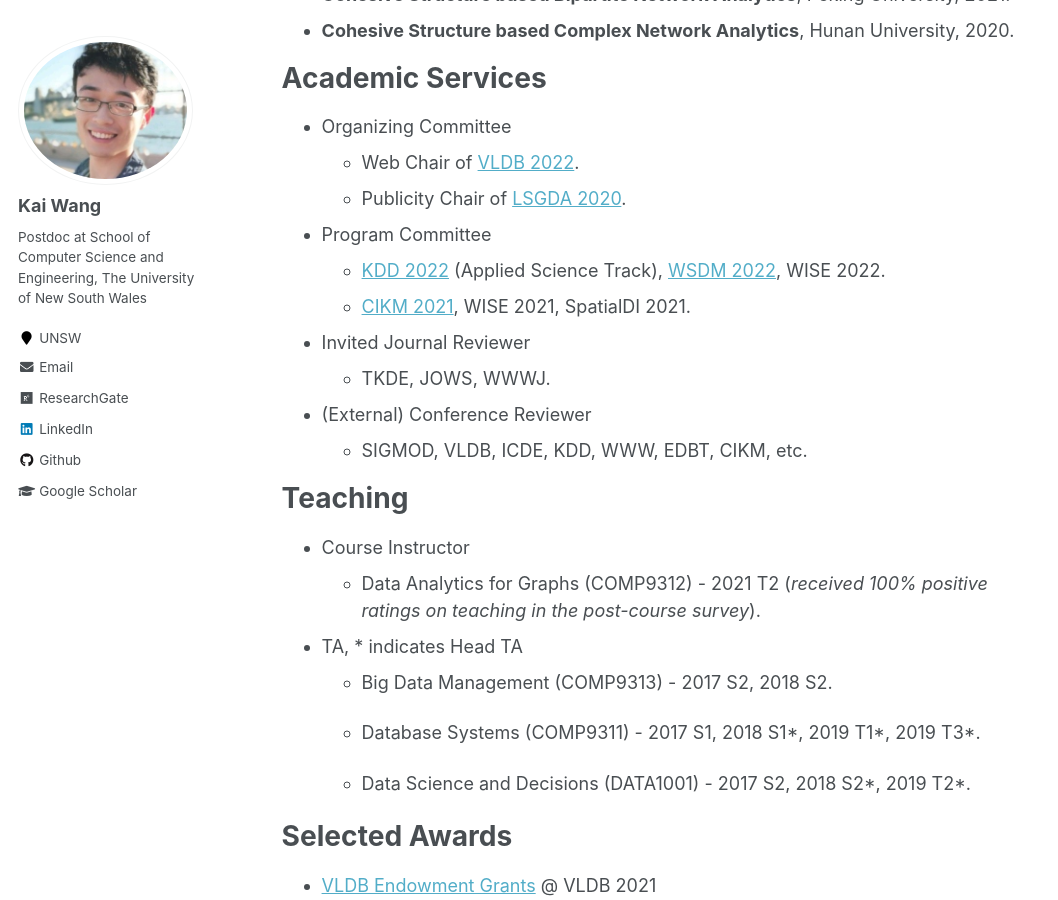
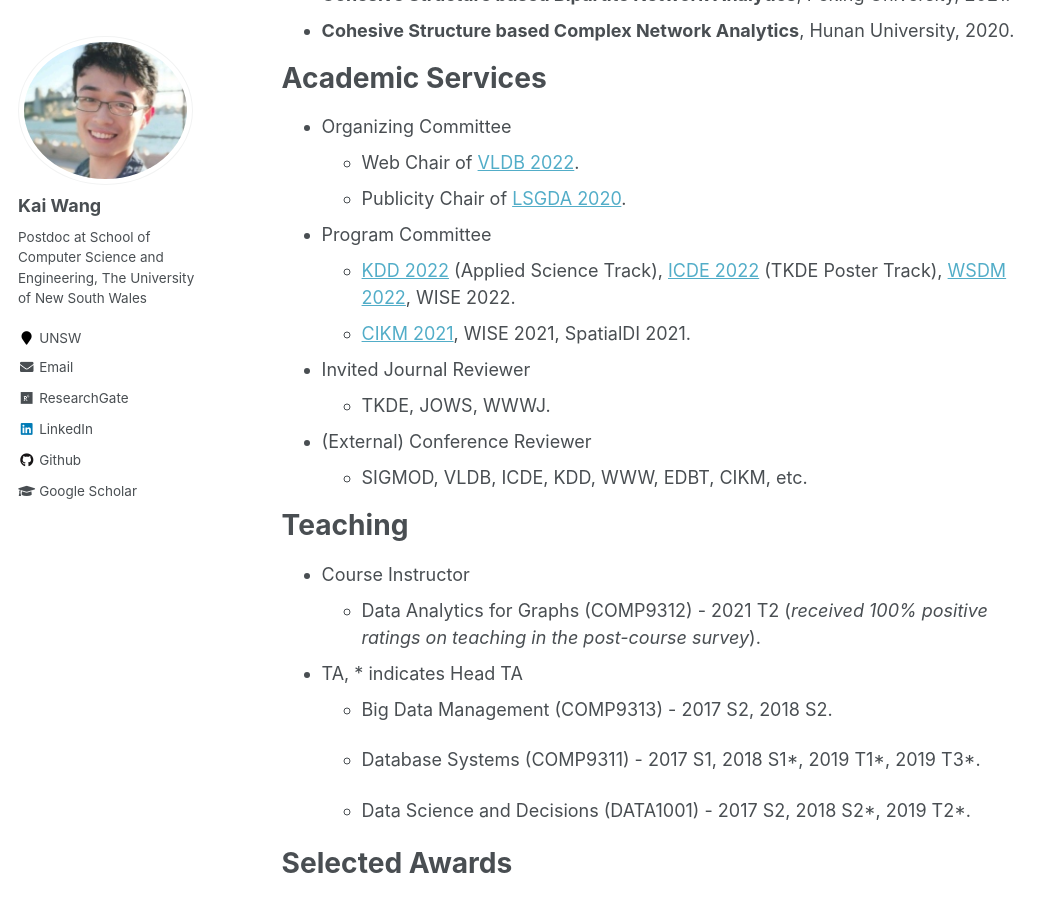
Before and after one commit to cs-kaiwang/cs-kaiwang.github.io, a Jekyll site: the page built from _pages/about.md, in a window 1280 px wide and 900 px high, scrolled down 2499 px. Shown: the whole window, without its empty margins (0-1058 px from the left). Built offline with Jekyll 4.4.1, drawn with Linux system fonts in a browser that asks for light colours.

Commit message:
Update about.md

```diff
--- a/_pages/about.md
+++ b/_pages/about.md
@@ -49,8 +49,7 @@ Academic Services
   - Publicity Chair of [LSGDA 2020](https://www.google.com/url?q=https%3A%2F%2Flsgda.github.io%2F2020%2F&sa=D&sntz=1&usg=AFQjCNFYfkgg9wBrWW8wUaG8GCGXJz3z_A).
 
 - Program Committee
-  - [KDD 2022](https://kdd.org/kdd2022/) (Applied Science Track), [WSDM 2022](https://www.wsdm-conference.org/2022/), WISE 2022.
-  <!-- [ICDE 2022](https://icde2022.ieeecomputer.my/) (TKDE Poster Track).-->
+  - [KDD 2022](https://kdd.org/kdd2022/) (Applied Science Track), [ICDE 2022](https://icde2022.ieeecomputer.my/) (TKDE Poster Track), [WSDM 2022](https://www.wsdm-conference.org/2022/), WISE 2022.
   - [CIKM 2021](https://www.cikm2021.org/), WISE 2021, SpatialDI 2021.
 
 - Invited Journal Reviewer
```
